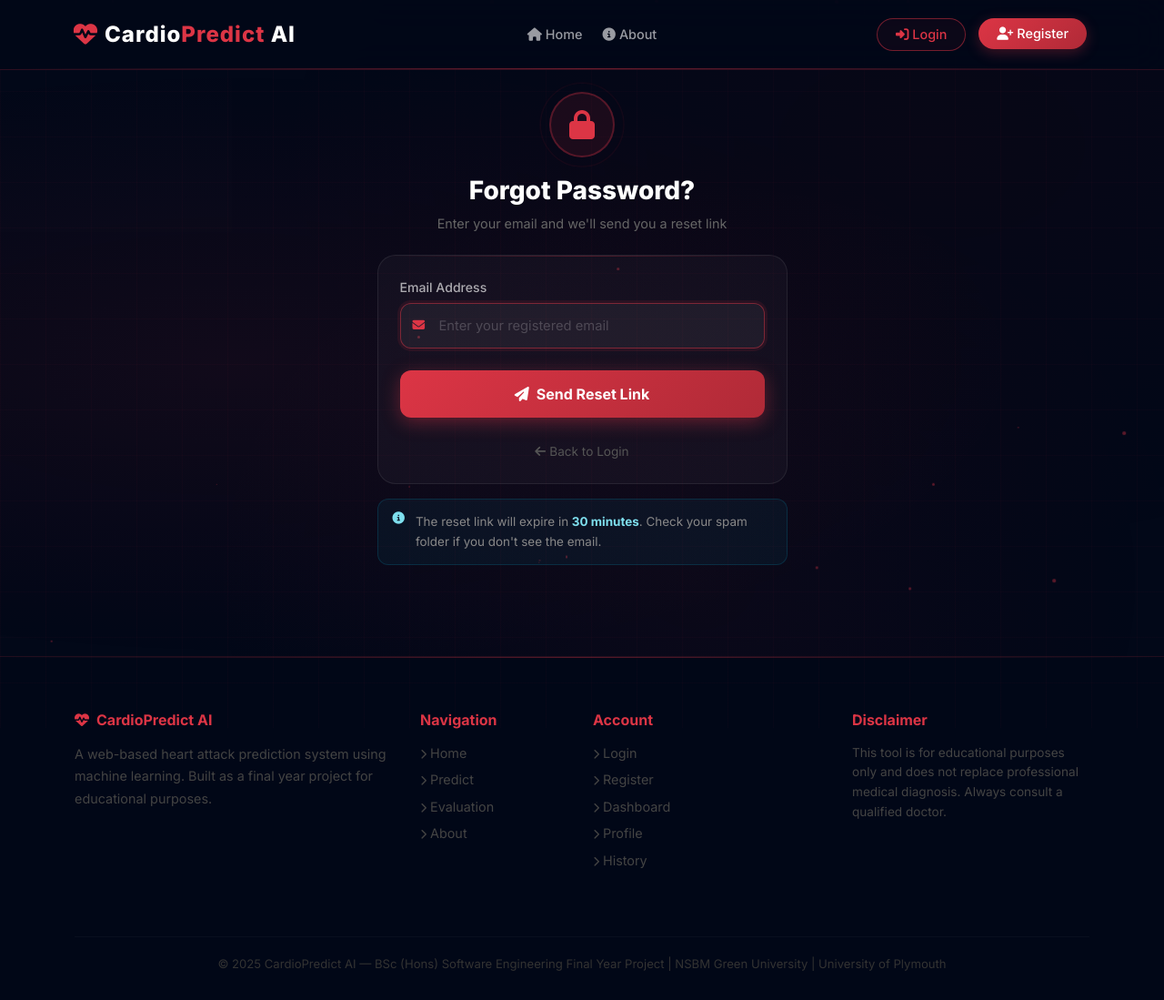
After one commit to Dimuth10/heart-attack-predictor, a Flask app: page /forgot-password in a window 1280 px wide. The commit adds this page. Shown: the whole page at 91% size. Run offline with Flask 3, Linux system fonts and the light colour scheme; parts of the project's set-up code (start-up, migrations or seed data) failed here and were passed over.

Commit message:
feat: add password reset via email

```diff
--- a/app.py
+++ b/app.py
@@ -25,6 +25,8 @@ import numpy as np
 import json
 import io
 from functools import wraps
+from flask_mail import Mail, Message
+from itsdangerous import URLSafeTimedSerializer
 
 # ── App Setup ────────────────────────────────────────────────────────────────
 app = Flask(__name__)
@@ -32,9 +34,19 @@ app.config['SECRET_KEY'] = 'cardiopredict_secret_2025'
 app.config['SQLALCHEMY_DATABASE_URI'] = 'sqlite:///cardiopredict.db'
 app.config['SQLALCHEMY_TRACK_MODIFICATIONS'] = False
 
+# ── Mail Config ──────────────────────────────────────────────────────────────
+app.config['MAIL_SERVER']   = 'smtp.gmail.com'
+app.config['MAIL_PORT']     = 587
+app.config['MAIL_USE_TLS']  = True
+app.config['MAIL_USERNAME'] = 'dimuth.thakshila.2003@gmail.com'
+app.config['MAIL_PASSWORD'] = 'usaq nobt xadd hikh'
+app.config['MAIL_DEFAULT_SENDER'] = ('CardioPredict AI', 'dimuth.thakshila.2003@gmail.com')
+
 db      = SQLAlchemy(app)
 bcrypt  = Bcrypt(app)
 login_manager = LoginManager(app)
+mail       = Mail(app)
+serializer = URLSafeTimedSerializer(app.config['SECRET_KEY'])
 login_manager.login_view = 'login'
 login_manager.login_message_category = 'info'
 
@@ -193,6 +205,7 @@ def predict():
             cp_val  = int(request.form['cp'])
             sex_val = int(request.form['sex'])
             fbs_val = int(request.form['fbs'])
+
 
             user_input = {
                 'age':      float(request.form['age']),
@@ -707,6 +720,115 @@ def history():
     return render_template('history.html', predictions=predictions)
 
 
+# ── Forgot Password ─────────────────────────────────────────────────────────
+@app.route('/forgot-password', methods=['GET', 'POST'])
+def forgot_password():
+    if current_user.is_authenticated:
+        return redirect(url_for('dashboard'))
+    if request.method == 'POST':
+        email = request.form['email']
+        user  = User.query.filter_by(email=email).first()
+        if user:
+            token = serializer.dumps(email, salt='password-reset')
+            reset_url = url_for('reset_password', token=token, _external=True)
+            try:
+                msg = Message('Reset Your CardioPredict AI Password', recipients=[email])
+                msg.html = f"""
+                <!DOCTYPE html>
+                <html>
+                <head><meta charset="UTF-8"></head>
+                <body style="margin:0;padding:0;background:#020818;font-family:'Segoe UI',Arial,sans-serif;">
+                  <div style="max-width:580px;margin:40px auto;background:#0d1117;border:1px solid rgba(220,53,69,0.2);border-radius:16px;overflow:hidden;">
+                    <!-- Header -->
+                    <div style="background:linear-gradient(135deg,rgba(220,53,69,0.2),rgba(139,0,0,0.1));padding:36px 40px;text-align:center;border-bottom:1px solid rgba(220,53,69,0.15);">
+                      <div style="font-size:2rem;margin-bottom:8px;">❤️</div>
+                      <h1 style="color:white;font-size:1.6rem;font-weight:800;margin:0;">CardioPredict AI</h1>
+                      <p style="color:#888;margin:6px 0 0;font-size:0.9rem;">Heart Attack Risk Prediction System</p>
+                    </div>
+                    <!-- Body -->
+                    <div style="padding:40px;">
+                      <h2 style="color:white;font-size:1.3rem;font-weight:700;margin:0 0 12px;">Password Reset Request</h2>
+                      <p style="color:#888;font-size:0.95rem;line-height:1.7;margin:0 0 24px;">
+                        Hi <strong style="color:#e0e0e0;">{user.full_name}</strong>,<br><br>
+                        We received a request to reset your CardioPredict AI password.
+                        Click the button below to create a new password.
+                        This link will expire in <strong style="color:#dc3545;">30 minutes</strong>.
+                      </p>
+                      <!-- Button -->
+                      <div style="text-align:center;margin:32px 0;">
+                        <a href="{reset_url}"
+                           style="display:inline-block;background:linear-gradient(135deg,#dc3545,#b02a37);
+                                  color:white;text-decoration:none;padding:14px 36px;
+                                  border-radius:8px;font-weight:700;font-size:1rem;
+                                  box-shadow:0 4px 20px rgba(220,53,69,0.4);">
+                          Reset My Password
+                        </a>
+                      </div>
+                      <p style="color:#555;font-size:0.82rem;line-height:1.6;margin:0;">
+                        If the button doesn't work, copy and paste this link into your browser:<br>
+                        <a href="{reset_url}" style="color:#dc3545;word-break:break-all;">{reset_url}</a>
+                      </p>
+                      <hr style="border:none;border-top:1px solid rgba(255,255,255,0.06);margin:28px 0;">
+                      <p style="color:#444;font-size:0.8rem;margin:0;">
+                        If you didn't request a password reset, you can safely ignore this email.
+                        Your password will not be changed.
+                      </p>
+                    </div>
+                    <!-- Footer -->
+                    <div style="background:rgba(255,255,255,0.02);padding:20px 40px;text-align:center;border-top:1px solid rgba(255,255,255,0.04);">
+                      <p style="color:#333;font-size:0.78rem;margin:0;">
+                        © 2025 CardioPredict AI — BSc (Hons) Software Engineering Final Year Project<br>
+                        NSBM Green University | University of Plymouth
+                      </p>
+                    </div>
+                  </div>
+                </body>
+                </html>
+                """
+                mail.send(msg)
+                flash('Password reset email sent! Check your inbox.', 'success')
+            except Exception as e:
+                flash(f'Email could not be sent. Error: {str(e)}', 'danger')
+        else:
+            flash('If that email exists in our system, a reset link has been sent.', 'info')
+        return redirect(url_for('forgot_password'))
+    return render_template('forgot_password.html')
+
+
+@app.route('/reset-password/<token>', methods=['GET', 'POST'])
+def reset_password(token):
+    if current_user.is_authenticated:
+        return redirect(url_for('dashboard'))
+    try:
+        email = serializer.loads(token, salt='password-reset', max_age=1800)
+    except Exception:
+        flash('The reset link is invalid or has expired. Please request a new one.', 'danger')
+        return redirect(url_for('forgot_password'))
+
+    user = User.query.filter_by(email=email).first()
+    if not user:
+        flash('User not found.', 'danger')
+        return redirect(url_for('forgot_password'))
+
+    if request.method == 'POST':
+        new_pw     = request.form['new_password']
+        confirm_pw = request.form['confirm_password']
+
+        if new_pw != confirm_pw:
+            flash('Passwords do not match!', 'danger')
+            return redirect(url_for('reset_password', token=token))
+        if len(new_pw) < 6:
+            flash('Password must be at least 6 characters!', 'danger')
+            return redirect(url_for('reset_password', token=token))
+
+        user.password = bcrypt.generate_password_hash(new_pw).decode('utf-8')
+        db.session.commit()
+        flash('Password reset successfully! You can now log in.', 'success')
+        return redirect(url_for('login'))
+
+    return render_template('reset_password.html', token=token)
+
+
 # ── Init DB & Run ────────────────────────────────────────────────────────────
 with app.app_context():
     db.create_all()
--- a/requirements.txt
+++ b/requirements.txt
@@ -25,3 +25,5 @@ Werkzeug==3.1.3
 shap==0.46.0
 matplotlib==3.9.2
 pytest==8.3.3
+Flask-Mail==0.9.1
+itsdangerous==2.2.0
--- /dev/null
+++ b/templates/forgot_password.html
@@ -0,0 +1,111 @@
+{% extends 'base.html' %}
+
+{% block content %}
+<div class="row justify-content-center">
+    <div class="col-lg-5 col-md-7">
+        <div class="animate-in" style="--delay:0.1s">
+
+            <!-- Header -->
+            <div class="text-center mb-4">
+                <div class="fp-icon">
+                    <i class="fas fa-lock fa-2x" style="color:#dc3545"></i>
+                    <div class="fp-icon-ring"></div>
+                </div>
+                <h3 style="color:white;font-weight:800;margin-bottom:8px;">Forgot Password?</h3>
+                <p style="color:#666;font-size:0.9rem;">Enter your email and we'll send you a reset link</p>
+            </div>
+
+            <div class="card p-4">
+                <form method="POST" action="/forgot-password">
+
+                    <div class="mb-4">
+                        <label class="fp-label">Email Address</label>
+                        <div class="fp-input-wrap">
+                            <i class="fas fa-envelope fp-input-icon"></i>
+                            <input type="email" name="email" class="fp-input"
+                                   placeholder="Enter your registered email" required autofocus>
+                        </div>
+                    </div>
+
+                    <button type="submit" class="fp-submit-btn">
+                        <i class="fas fa-paper-plane me-2"></i>Send Reset Link
+                        <span class="fp-btn-shine"></span>
+                    </button>
+
+                </form>
+
+                <div class="text-center mt-4">
+                    <a href="/login" style="color:#555;font-size:0.85rem;text-decoration:none;transition:color 0.2s;">
+                        <i class="fas fa-arrow-left me-1"></i>Back to Login
+                    </a>
+                </div>
+            </div>
+
+            <!-- Info Box -->
+            <div class="fp-info mt-3">
+                <i class="fas fa-info-circle me-2" style="color:#7edfee"></i>
+                <span>The reset link will expire in <strong style="color:#7edfee;">30 minutes</strong>. Check your spam folder if you don't see the email.</span>
+            </div>
+        </div>
+    </div>
+</div>
+
+<style>
+.animate-in { opacity:0; transform:translateY(18px); animation:fadeUp 0.5s ease forwards; animation-delay:var(--delay,0s); }
+@keyframes fadeUp { to { opacity:1; transform:translateY(0); } }
+
+.fp-icon {
+    width:72px; height:72px; border-radius:50%;
+    background:rgba(220,53,69,0.1); border:2px solid rgba(220,53,69,0.3);
+    display:flex; align-items:center; justify-content:center;
+    margin:0 auto 20px; position:relative;
+}
+.fp-icon-ring {
+    position:absolute; width:88px; height:88px; border-radius:50%;
+    border:1px solid rgba(220,53,69,0.15);
+    animation:ringPulse 2s ease-in-out infinite;
+}
+@keyframes ringPulse {
+    0%,100%{transform:scale(1);opacity:0.4}
+    50%{transform:scale(1.08);opacity:0.9}
+}
+.fp-label { color:rgba(255,255,255,0.65); font-weight:500; font-size:0.88rem; margin-bottom:7px; display:block; }
+.fp-input-wrap { position:relative; }
+.fp-input-icon { position:absolute; left:14px; top:50%; transform:translateY(-50%); color:#dc3545; font-size:0.85rem; }
+.fp-input {
+    width:100%; padding:13px 14px 13px 42px;
+    background:rgba(255,255,255,0.05) !important;
+    border:1px solid rgba(255,255,255,0.1) !important;
+    color:#e0e0e0 !important; border-radius:12px;
+    font-size:0.92rem; transition:all 0.3s;
+}
+.fp-input:focus {
+    border-color:rgba(220,53,69,0.5) !important;
+    box-shadow:0 0 0 3px rgba(220,53,69,0.1) !important;
+    outline:none;
+}
+.fp-input::placeholder { color:rgba(255,255,255,0.2) !important; }
+.fp-submit-btn {
+    width:100%; padding:14px;
+    background:linear-gradient(135deg,#dc3545,#b02a37);
+    border:none; border-radius:12px; color:white;
+    font-weight:700; font-size:1rem; cursor:pointer;
+    position:relative; overflow:hidden;
+    box-shadow:0 5px 20px rgba(220,53,69,0.4);
+    transition:all 0.3s cubic-bezier(0.34,1.56,0.64,1);
+}
+.fp-submit-btn:hover { transform:translateY(-2px) scale(1.02); box-shadow:0 10px 30px rgba(220,53,69,0.55); }
+.fp-btn-shine {
+    position:absolute; top:0; left:-100%; width:100%; height:100%;
+    background:linear-gradient(90deg,transparent,rgba(255,255,255,0.15),transparent);
+    animation:shine 2.5s infinite;
+}
+@keyframes shine { 0%{left:-100%} 50%,100%{left:100%} }
+.fp-info {
+    background:rgba(13,202,240,0.05); border:1px solid rgba(13,202,240,0.15);
+    border-radius:12px; padding:14px 16px;
+    color:#888; font-size:0.84rem; line-height:1.6;
+    display:flex; align-items:flex-start; gap:4px;
+}
+</style>
+{% endblock %}
--- a/templates/login.html
+++ b/templates/login.html
@@ -39,6 +39,12 @@
                     </button>
                 </div>
             </form>
+                    <div class="text-center mt-3">
+                        <a href="/forgot-password" style="color:#555;font-size:0.85rem;text-decoration:none;transition:color 0.2s;"
+                           onmouseover="this.style.color='#dc3545'" onmouseout="this.style.color='#555'">
+                            <i class="fas fa-lock me-1"></i>Forgot your password?
+                        </a>
+                    </div>
 
             <div class="divider" style="margin:20px 0;"></div>
 
```
Also changed, not shown: templates/reset_password.html (added, +173 -0 lines).
